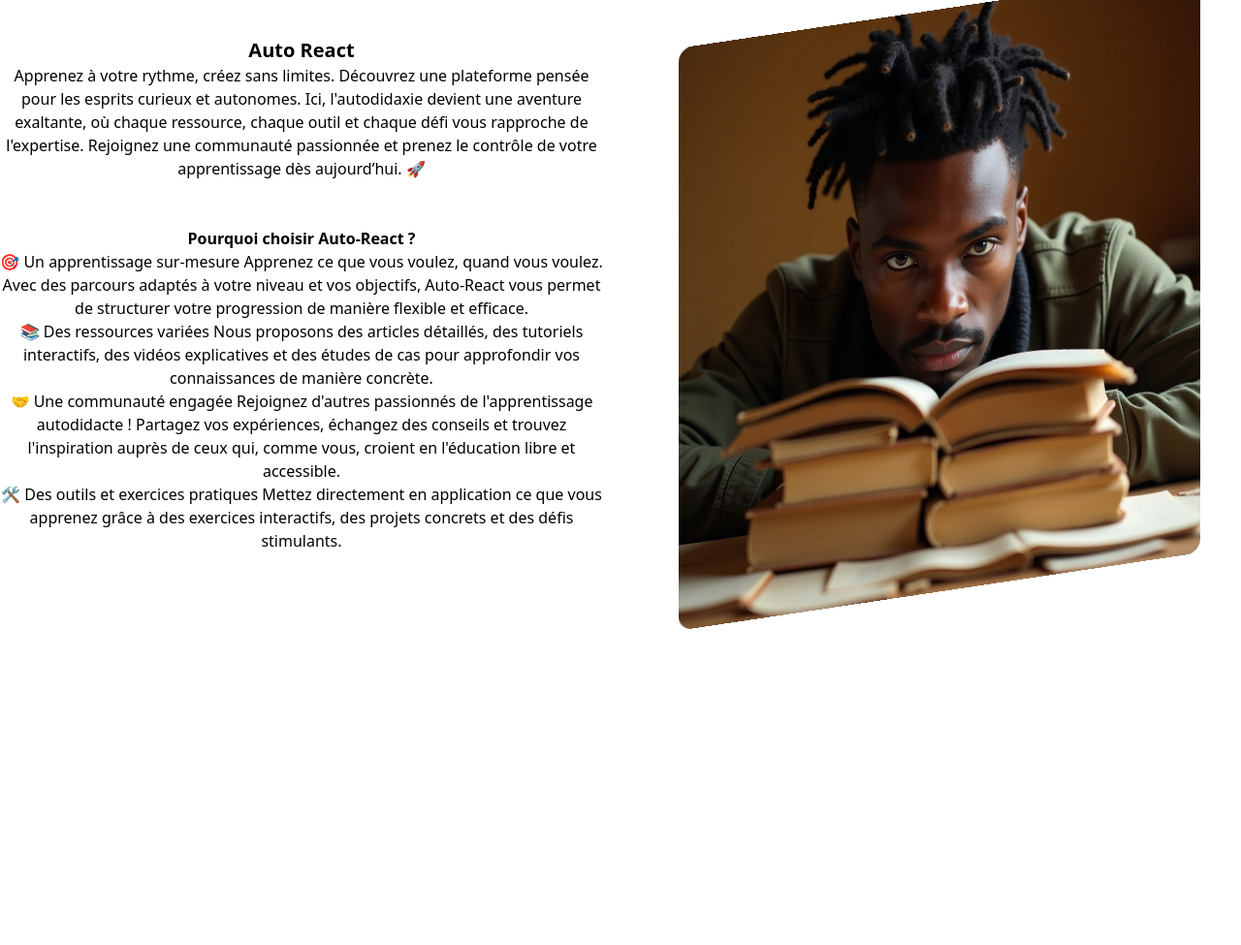
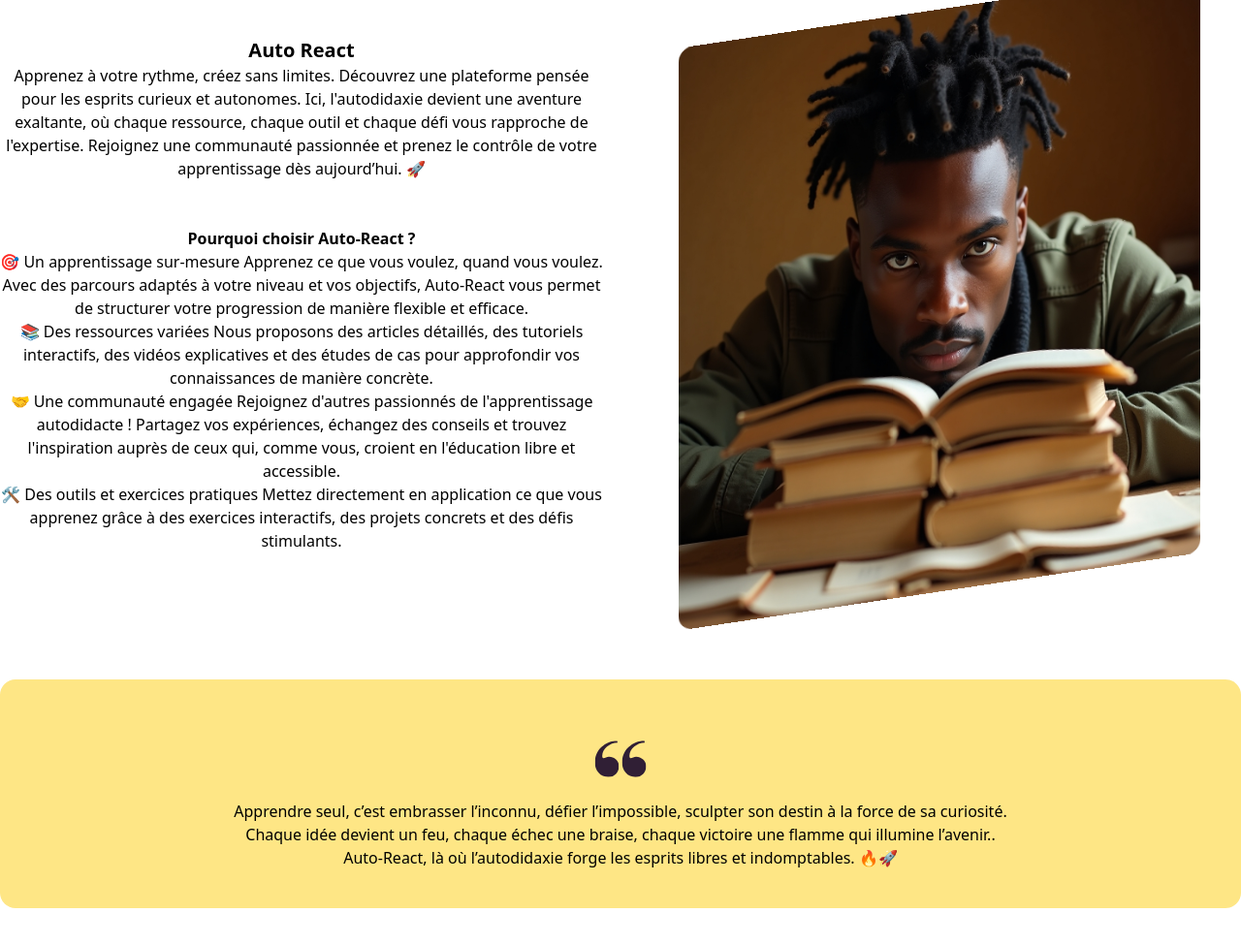
Before and after one commit to Ibrahima96/auto-vanilla, a website built with Vite: page index.html in a window 1280 px wide. Shown: the part 165-1140 px from the top of the page at 97% size. Before the commit the page ends 816 px from the top, so only its background shows below. Built offline with nearby package versions, Linux system fonts and the light colour scheme.

Commit message:
my citation

```diff
--- a/index.html
+++ b/index.html
@@ -12,7 +12,7 @@
     <title>Vite App</title>
   </head>
   <body>
-    <header class="container mx-auto flex justify-between items-center">
+    <header class="container mx-auto flex justify-between items-center ">
       <div class="w-[50%]">
         <img src="./src/assets/A.svg" alt="logo" class="w-1/5" />
       </div>
@@ -77,6 +77,20 @@
         </div>
       </div>
     </section>
+    <section class=" mx-auto m-20 min-h-52 ">
+      <main class="container mx-auto">
+        <div class="mt-5  p-10 text-center bg-amber-200 rounded-2xl mx-4 md:mx-0">
+
+            <img src="/src/assets/dialogue.svg" alt="dialogue " class="w-[7%] text-center m-auto">
+
+          <p>
+            Apprendre seul, c’est embrasser l’inconnu, défier l’impossible, sculpter son destin à la force de sa curiosité.<br>
+            Chaque idée devient un feu, chaque échec une braise, chaque victoire une flamme qui illumine l’avenir..<br>
+            Auto-React, là où l’autodidaxie forge les esprits libres et indomptables. 🔥🚀
+          </p>
+        </div>
+      </main>
+    </section>
     <div id="app"></div>
     <script type="module" src="/src/main.js"></script>
   </body>
```
Also changed, not shown: src/assets/dialogue.svg (added), src/main.js (line endings or trailing spaces), src/output.css.
